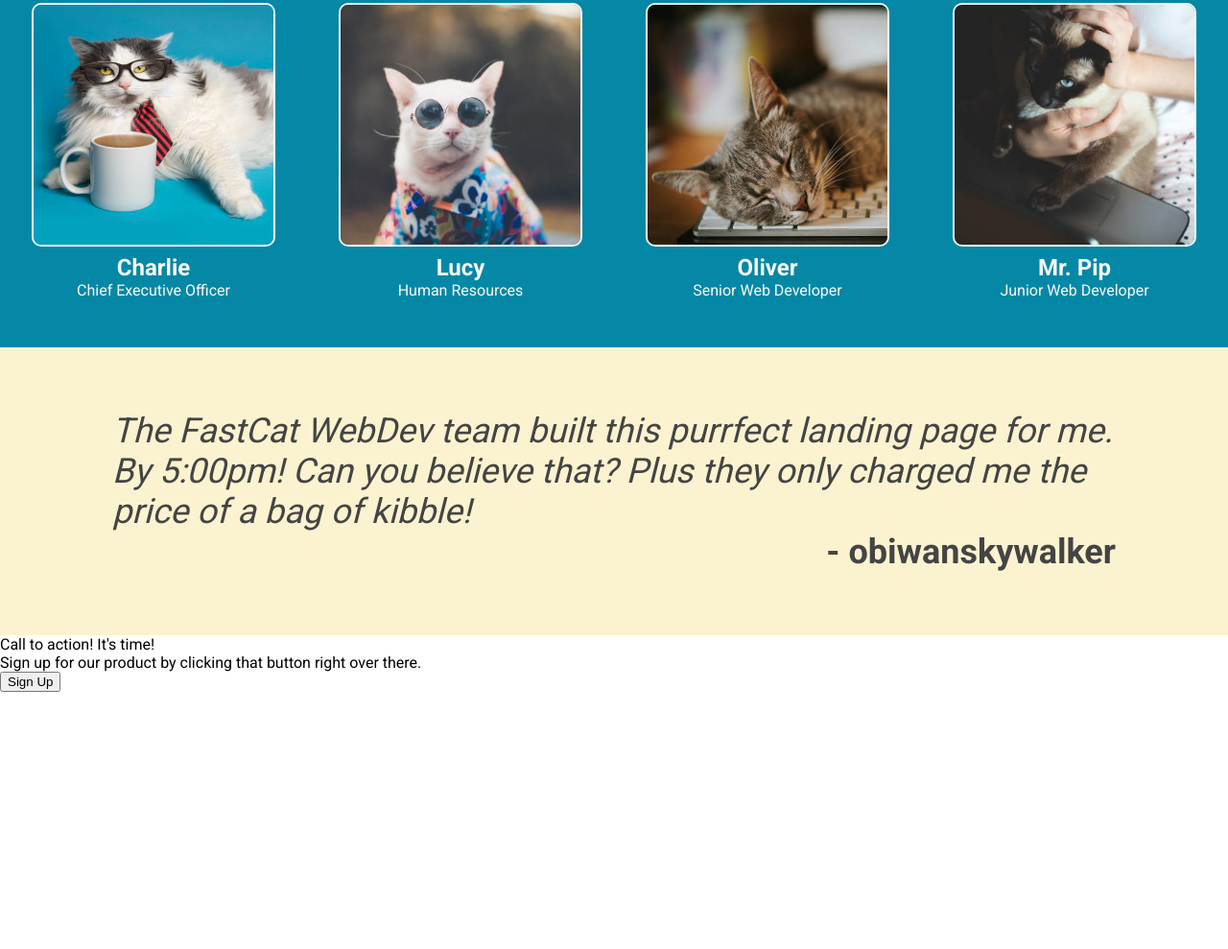
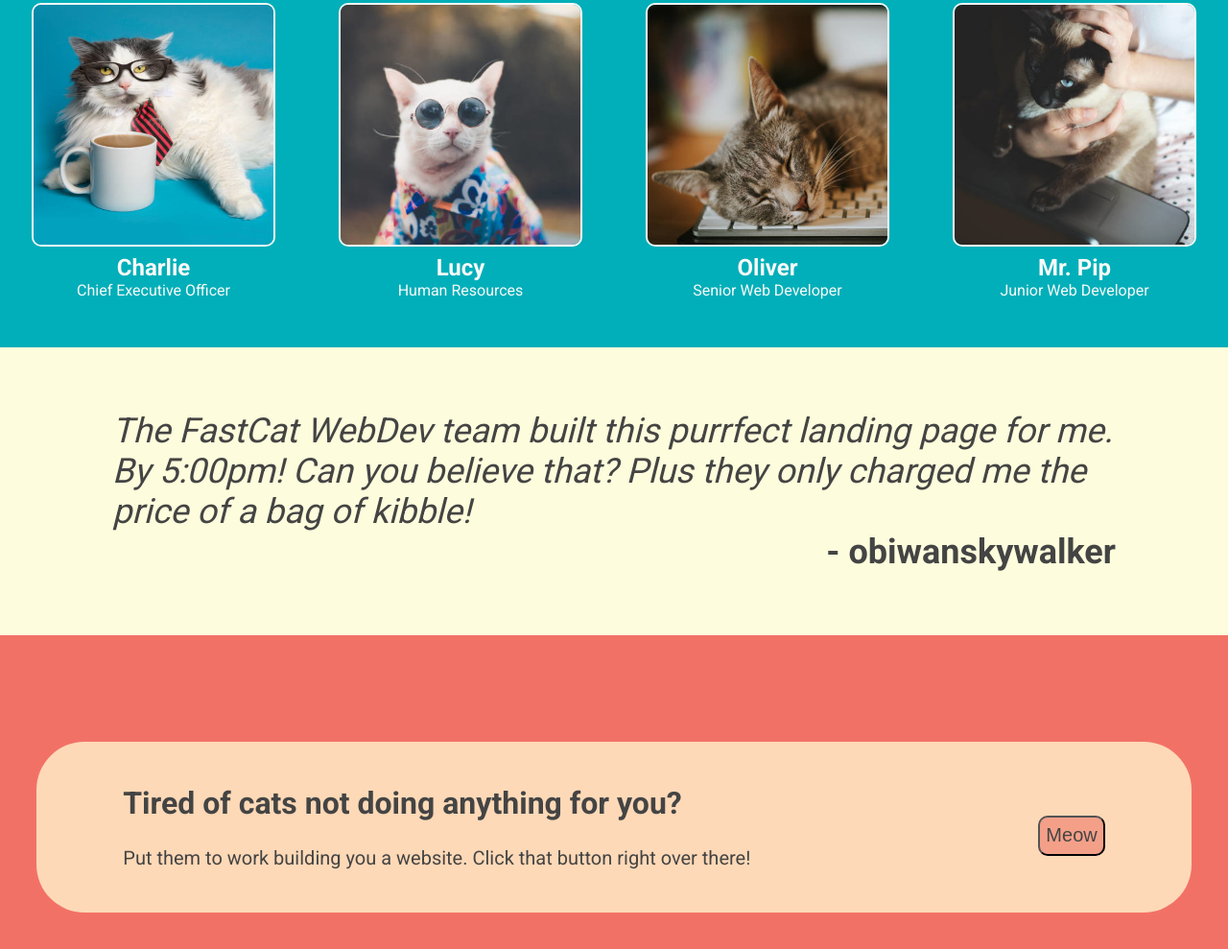
Before and after one commit to obiwanskywalkr/odin-landing-page, a plain HTML site: page index.html in a window 1280 px wide. Shown: the part 677-1666 px from the top of the page at 96% size. Before the commit the page ends 1398 px from the top, so only its background shows below. Drawn offline with Linux system fonts and the light colour scheme.

Commit message:
Add CSS to quote and sign up sections

```diff
--- a/index.html
+++ b/index.html
@@ -24,8 +24,10 @@
         <div class="hero-container">
 
             <div class="hero-text">
+
                 <h1> Welcome!</h1>
                 <p>Need a website fast? Let FastCat WebDev build your's today! All before dinner time.  </p>
+
                 <button>Meow</button>
             </div>
             <img src="images/laptop_cat.jpg" alt="Whiskers - Marketing Lead">
@@ -41,21 +43,25 @@
             </div>
 
             <div class="team-members">
+
                 <div class="cat">
                     <img src="images/ceo_cat.png" alt="Charlie">
                     <div class="cat-name">Charlie</div>
                     <div class="cat-title">Chief Executive Officer</div>
                 </div>
+
                 <div class="cat">
                     <img src="images/hr_cat.jpg" alt="Lucy">
                     <div class="cat-name">Lucy</div>
                     <div class="cat-title">Human Resources</div>
                 </div>
+
                 <div class="cat">
                     <img src="images/seniordev_cat.jpg" alt="Oliver">
                     <div class="cat-name">Oliver</div>
                     <div class="cat-title">Senior Web Developer</div>
                 </div>
+
                 <div class="cat">
                     <img src="images/juniordev_cat.jpg" alt="Mr. Pip">
                     <div class="cat-name">Mr. Pip</div>
@@ -65,17 +71,24 @@
         </div>
 
         <div class="quote">
+
             <div class="quote-container">
+
                 <div class="quote-text"> The FastCat WebDev team built this purrfect landing page for me. By 5:00pm! Can you believe that? Plus they only charged me the price of a bag of kibble!</div>
                 <div class="quote-signature">- obiwanskywalker</div>
             </div>
         </div>
 
         <div class="sign-up">
-            <div class="sign-up-icon">
-                <div>Call to action! It's time!</div>
-                <div>Sign up for our product by clicking that button right over there.</div>
-                <button>Sign Up</button>
+
+            <div class="sign-up-container">
+
+                <div class="sign-up-text">
+                    <h2>Tired of cats not doing anything for you?</h2>
+                    <p>Put them to work building you a website. Click that button right over there!</p>
+                </div>
+
+                <button>Meow</button>
             </div>
         </div>
 
--- a/style.css
+++ b/style.css
@@ -45,8 +45,8 @@ body {
     padding: 30px;
     border-radius: 50px;
     margin-bottom: 84px;
-    background-color: #0488A6;
-    color: #444444;
+    background-color: #0081A7;
+    color: #F9FAF8;
     display: flex;
     flex-shrink: 1;
     flex-wrap: wrap;
@@ -65,10 +65,10 @@ body {
 }
 
 .hero-container h1 {
+    margin-top: 0px;
     margin-bottom: 12px;
     font-size: 48px;
     font-weight: bolder;
-    color: #F9FAF8;
 }
 
 .hero-container p {
@@ -98,7 +98,7 @@ body {
     display: flex;
     flex-wrap: wrap;
     justify-content: center;
-    background-color: #0488A6;
+    background-color: #00AFB9;
     color: #F9FAF8;
 }
 
@@ -141,7 +141,7 @@ body {
 
 .quote {
     height: 300px;
-    background-color: #FBF3D0;
+    background-color: #FDFCDC;
     display: flex;
     justify-content: center;
     align-items: center;
@@ -161,3 +161,43 @@ body {
     color: #444444;
     text-align: end
 }
+
+.sign-up {
+    height: 400px;
+    background-color: #F27166;
+    display: flex;
+    justify-content: center;
+    align-items: center;
+}
+
+.sign-up-container {
+    padding: 45px 90px 45px 90px;
+    border-radius: 50px;
+    background-color: #FED9B7;
+    color: #444444;
+    display: flex;
+    flex-shrink: 1;
+    flex-wrap: wrap;
+    align-items: center;
+    column-gap: 300px;
+}
+
+.sign-up-text h2 {
+    margin-top: 0px;
+    font-size: 32px;
+}
+
+.sign-up-text p {
+    margin: 0;
+    font-size: 20px;
+}
+
+.sign-up-container button {
+    height: 42px;
+    width: max-content;
+    margin-top: 18px;
+    background-color: #F4A089;
+    color: #444444;
+    font-size: 20px;
+    border-radius: 10px;
+}
```
